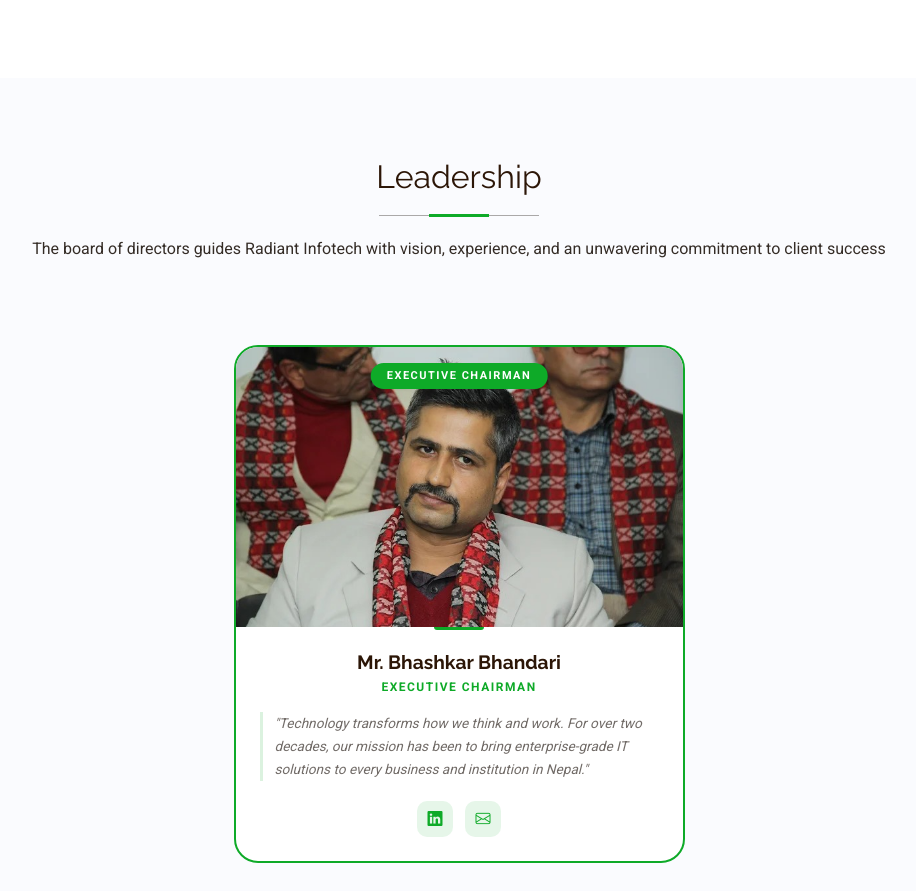
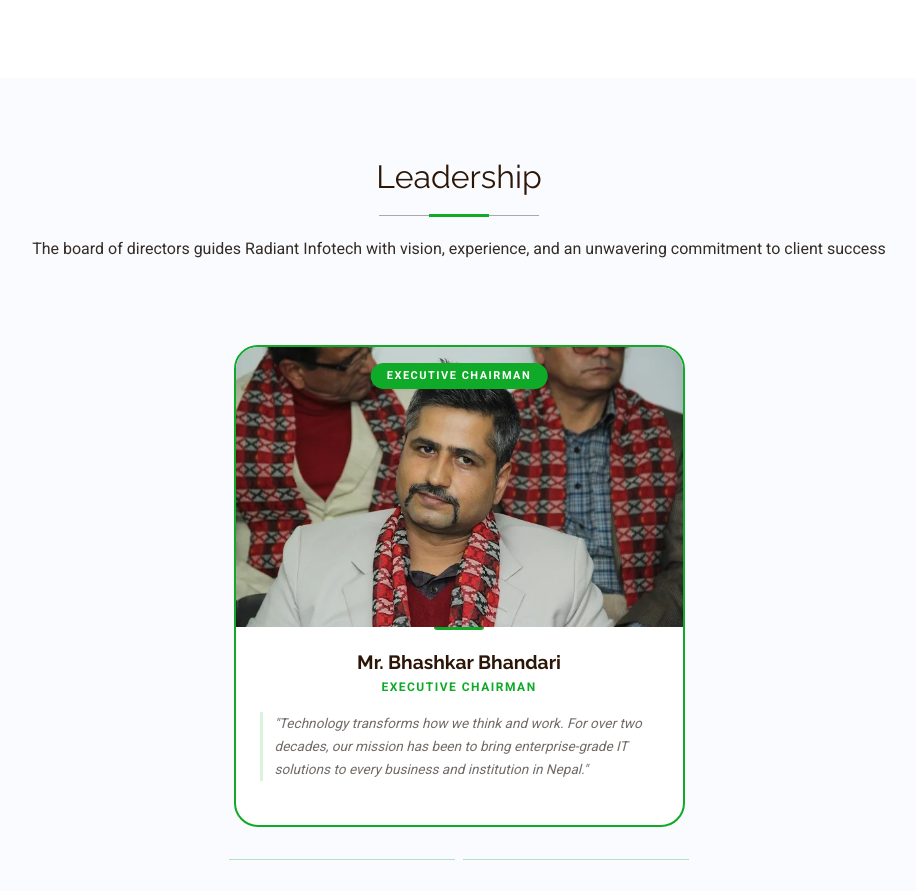
Before and after one commit to anjeelupreti/01_radiant_infotech, a Django app: page /about_us/ in a window 1280 px wide. Shown: the part 3340-4231 px from the top of the page, without its empty margins (181-1097 px from the left). Run offline with Django 5.2, Linux system fonts and the light colour scheme; some libraries are stand-ins or nearby versions.

Commit message:
Smooth Interface

```diff
--- a/templates/base/footer.html
+++ b/templates/base/footer.html
@@ -510,9 +510,9 @@
         <p>
           © {% now "Y" %} <span class="sitename">Radiant Infotech Pvt. Ltd.</span> All rights reserved.
         </p>
-        <div class="credits">
-          Designed &amp; Developed by <a href="#">Anjeel Upreti</a> | Powered by <a href="https://www.djangoproject.com/">Django</a>
-        </div>
+        <!-- <div class="credits">
+          Designed &amp; Developed by <a href="#">Anjeel Upreti</a> /a>
+        </div> -->
       </div>
     </div>
   </div>
--- a/templates/pages/about_us.html
+++ b/templates/pages/about_us.html
@@ -1015,8 +1015,8 @@
             <span class="designation">Executive Chairman</span>
             <p class="quote">"Technology transforms how we think and work. For over two decades, our mission has been to bring enterprise-grade IT solutions to every business and institution in Nepal."</p>
             <div class="social-links">
-              <a href="#"><i class="bi bi-linkedin"></i></a>
-              <a href="#"><i class="bi bi-envelope"></i></a>
+              <!-- <a href="#"><i class="bi bi-linkedin"></i></a>
+              <a href="#"><i class="bi bi-envelope"></i></a> -->
             </div>
           </div>
         </div>
@@ -1035,8 +1035,8 @@
             <span class="designation">Executive Director</span>
             <p class="quote">"Our strength lies in our people and the trust our clients place in us. Every project is an opportunity to deliver something better than expected — that standard has kept clients returning for over two decades."</p>
             <div class="social-links">
-              <a href="#"><i class="bi bi-linkedin"></i></a>
-              <a href="#"><i class="bi bi-envelope"></i></a>
+              <!-- <a href="#"><i class="bi bi-linkedin"></i></a>
+              <a href="#"><i class="bi bi-envelope"></i></a> -->
             </div>
           </div>
         </div>
@@ -1052,8 +1052,8 @@
             <span class="designation">Director</span>
             <p class="quote">"Innovation is applying the right technology to solve real problems. At Radiant Infotech, we focus on practical, impactful solutions backed by years of experience."</p>
             <div class="social-links">
-              <a href="#"><i class="bi bi-linkedin"></i></a>
-              <a href="#"><i class="bi bi-envelope"></i></a>
+              <!-- <a href="#"><i class="bi bi-linkedin"></i></a>
+              <a href="#"><i class="bi bi-envelope"></i></a> -->
             </div>
           </div>
         </div>
```
